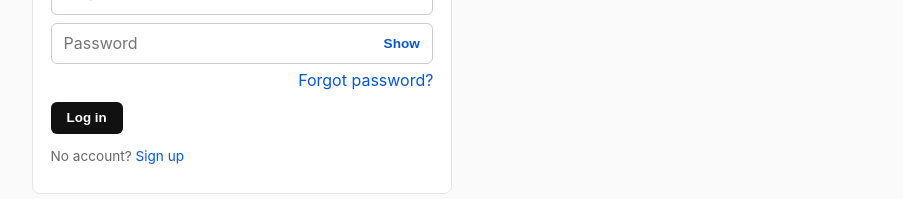
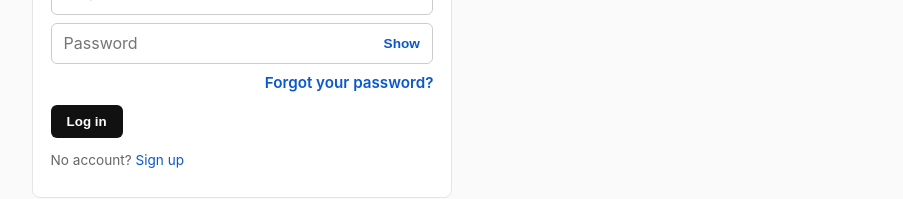
Before and after one commit to VesperRun/ProPopuliAPP, a Next.js app in the folder frontend/: page /login in a window 1280 px wide. Shown: the part 171-370 px from the top of the page, without its empty margins (188-1091 px from the left). Built offline with nearby package versions, Linux system fonts and the light colour scheme.

Commit message:
Login: static Forgot your password? link with visible styling.

```diff
--- a/frontend/app/forgot-password/page.js
+++ b/frontend/app/forgot-password/page.js
@@ -31,7 +31,7 @@ export default function ForgotPasswordPage() {
     <main className="container">
       <Nav />
       <form className="card" onSubmit={onSubmit} style={{ maxWidth: 420 }}>
-        <h2 style={{ marginTop: 0 }}>Forgot password</h2>
+        <h2 style={{ marginTop: 0 }}>Forgot your password?</h2>
         <p className="meta" style={{ lineHeight: 1.5 }}>
           Enter your account email. We will send a link to choose a new password.
         </p>
--- a/frontend/app/globals.css
+++ b/frontend/app/globals.css
@@ -103,6 +103,17 @@ a.btn:hover {
   resize: vertical;
 }
 
+.login-forgot {
+  margin-top: 0.5rem;
+  text-align: right;
+  font-size: 0.95rem;
+  line-height: 1.4;
+}
+
+.login-forgot a {
+  font-weight: 600;
+}
+
 .password-field {
   position: relative;
   margin-top: 0.5rem;
--- a/frontend/app/login/page.js
+++ b/frontend/app/login/page.js
@@ -50,9 +50,9 @@ function LoginForm() {
         value={password}
         onChange={(e) => setPassword(e.target.value)}
       />
-      <p style={{ marginTop: "0.35rem", marginBottom: 0, textAlign: "right" }}>
-        <Link href="/forgot-password">Forgot password?</Link>
-      </p>
+      <div className="login-forgot">
+        <Link href="/forgot-password">Forgot your password?</Link>
+      </div>
       {error && <p style={{ color: "#b00020", marginTop: "0.5rem" }}>{error}</p>}
       <button className="btn" type="submit" style={{ marginTop: "0.75rem" }}>
         Log in
```
